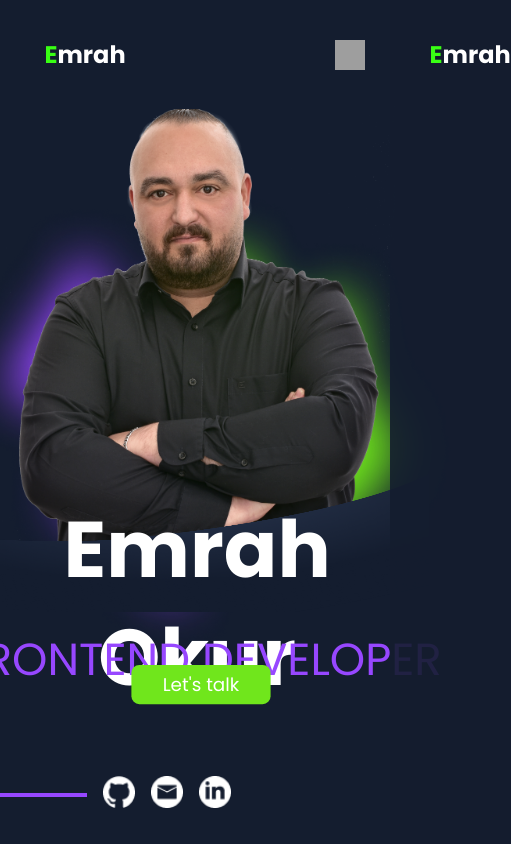
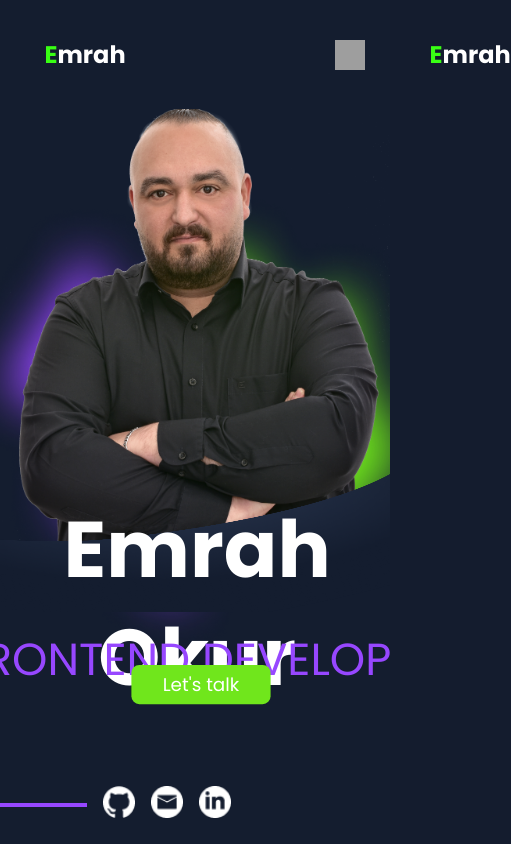
Before and after one commit to EmrahOkur/Emrah-Okur-Portfolio, an Angular app in the folder Emrah-Okur-Portfolio/: page / in a window 390 px wide. Shown: the top 844 px of the page, 511 px wide, since content can reach past the window. Built offline with nearby package versions, Linux system fonts and the light colour scheme; grey boxes are pictures that could not be loaded.

Commit message:
responsive bug fixes

```diff
--- a/Emrah-Okur-Portfolio/src/app/app.component.scss
+++ b/Emrah-Okur-Portfolio/src/app/app.component.scss
@@ -101,7 +101,7 @@
         @media (max-width: 400px) {
             .background-layer-secondary {
                 position: absolute;
-                width: 110%;
+                width: 100%;
                 height: 168px;
                 top: 444px;
 
--- a/Emrah-Okur-Portfolio/src/app/hero/hero-mobile.component.scss
+++ b/Emrah-Okur-Portfolio/src/app/hero/hero-mobile.component.scss
@@ -106,7 +106,7 @@
         justify-content: space-between;
         width: 174px;
         height: 30px;
-        top:80px;
+        top:90px;
     }
 
 
--- a/Emrah-Okur-Portfolio/src/app/hero/hero.component.scss
+++ b/Emrah-Okur-Portfolio/src/app/hero/hero.component.scss
@@ -4,7 +4,8 @@
     width: 100%;
     display: flex;
     justify-content: center;
-    overflow: visible;
+    overflow: hidden;
+    padding-bottom: 150px;
 }
 
 .hero-content {
@@ -25,9 +26,7 @@
     margin-right: -10%;
 }
 
-.hero-mobile {
-    display: block;
-}
+
 
 .background-shadow {
     position: relative;
@@ -248,7 +247,7 @@ a {
     position: relative;
     display: flex;
     justify-content: space-between;
-    z-index: 100;
+    z-index: 101;
     background-color: transparent;
     margin-top: 45%;
 
```
